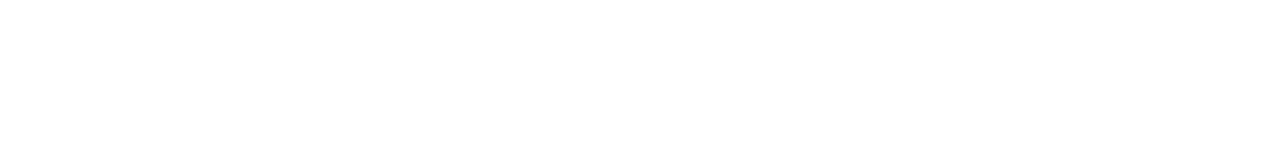
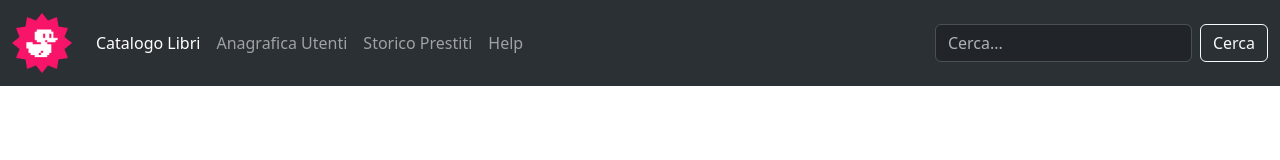
Before and after one commit to ValerioDiBiagio/html-css-bootstrap-dashboard, a plain HTML site: page index.html in a window 1280 px wide. Drawn offline with nearby package versions, Linux system fonts and the light colour scheme.

Commit message:
feat: add header

```diff
--- a/index.html
+++ b/index.html
@@ -7,12 +7,39 @@
     <!-- bootstrap css -->
     <link href="https://cdn.jsdelivr.net/npm/bootstrap@5.3.3/dist/css/bootstrap.min.css" rel="stylesheet" integrity="sha384-QWTKZyjpPEjISv5WaRU9OFeRpok6YctnYmDr5pNlyT2bRjXh0JMhjY6hW+ALEwIH" crossorigin="anonymous">
     <!-- /bootstrap css -->
+     <link rel="stylesheet" href="style.css">
   </head>
   <body>
     <!-- intestazione della pagina -->
     <header>
-
-
+        <nav class="navbar navbar-expand-lg bg-body-tertiary" data-bs-theme="dark">
+            <div class="container-fluid">
+              <a class="navbar-brand" href="#"><img class="logo" src="img/duck.png" alt="duck-logo"></a>
+              <button class="navbar-toggler" type="button" data-bs-toggle="collapse" data-bs-target="#navbarTogglerDemo02" aria-controls="navbarTogglerDemo02" aria-expanded="false" aria-label="Toggle navigation">
+                <span class="navbar-toggler-icon"></span>
+              </button>
+              <div class="collapse navbar-collapse" id="navbarTogglerDemo02">
+                <ul class="navbar-nav me-auto mb-2 mb-lg-0">
+                  <li class="nav-item">
+                    <a class="nav-link active" aria-current="page" href="#">Catalogo Libri</a>
+                  </li>
+                  <li class="nav-item">
+                    <a class="nav-link" href="#">Anagrafica Utenti</a>
+                  </li>
+                  <li class="nav-item">
+                    <a class="nav-link" href="#">Storico Prestiti</a>
+                  </li>
+                  <li class="nav-item">
+                    <a class="nav-link" href="#">Help</a>
+                  </li>
+                </ul>
+                <form class="d-flex" role="search">
+                  <input class="form-control me-2" type="search" placeholder="Cerca..." aria-label="Search">
+                  <button class="btn btn-outline-light" type="submit">Cerca</button>
+                </form>
+              </div>
+            </div>
+        </nav>
     </header>
     <!-- /intestazione della pagina -->
 
--- /dev/null
+++ b/style.css
@@ -0,0 +1,4 @@
+.logo {
+    height: 60px;
+    width: 60px;
+}
```
